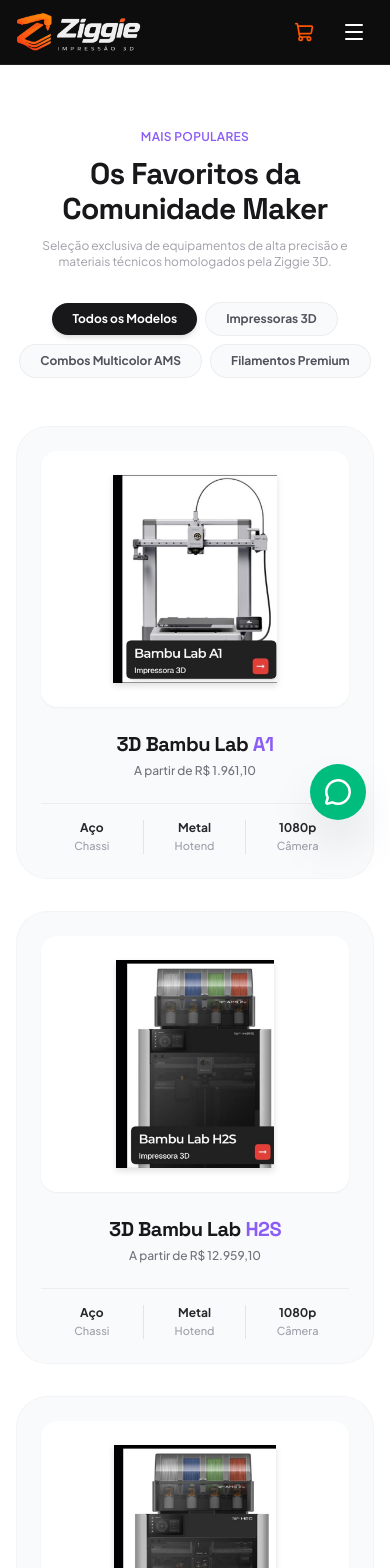
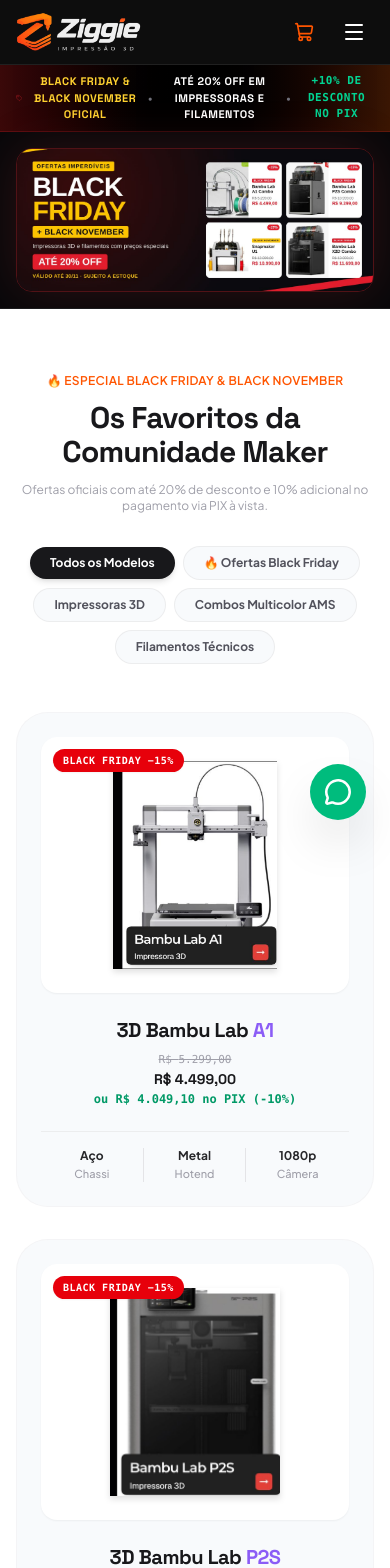
Before and after one commit to felipemartins008-create/ziggie, a React (Vite) app: page / in a window 390 px wide. Shown: the top 1568 px of the page. Built offline with nearby package versions, Linux system fonts and the light colour scheme; no server answers.

Commit message:
feat: Banner oficial de Black Friday sob o cabecalho, precos promocionais e integracao Shopify

```diff
--- a/src/App.jsx
+++ b/src/App.jsx
@@ -1,5 +1,6 @@
 import React, { useState, useEffect } from 'react';
 import { EcommerceHeader } from './components/EcommerceHeader';
+import { BlackFridayBanner } from './components/BlackFridayBanner';
 import { EcommerceStore } from './components/EcommerceStore';
 import { FloatingWhatsApp } from './components/FloatingWhatsApp';
 import { EcommerceFooter } from './components/EcommerceFooter';
@@ -115,7 +116,16 @@ export function App() {
         onSelectCategory={setActiveCategory}
       />
 
-      {/* 2. Main E-Commerce Catalog & Store Experience */}
+      {/* 2. Official Black Friday & Black November Banner (Directly below header) */}
+      <BlackFridayBanner
+        onBannerClick={() => {
+          setActiveCategory('black-friday');
+          const el = document.getElementById('ofertas');
+          if (el) el.scrollIntoView({ behavior: 'smooth' });
+        }}
+      />
+
+      {/* 3. Main E-Commerce Catalog & Store Experience */}
       <main>
         <EcommerceStore
           onAddToCart={handleAddToCart}
--- /dev/null
+++ b/src/components/BlackFridayBanner.jsx
@@ -0,0 +1,44 @@
+import React from 'react';
+import { Sparkles, ArrowDown, Tag } from 'lucide-react';
+
+export function BlackFridayBanner({ onBannerClick }) {
+  return (
+    <section className="w-full bg-[#08080a] border-b border-white/[0.08] relative overflow-hidden">
+      {/* Top micro-ticker */}
+      <div className="bg-gradient-to-r from-red-950/80 via-black to-amber-950/80 border-b border-red-500/20 py-2 px-4 text-center">
+        <div className="flex items-center justify-center gap-2 text-[11px] sm:text-xs font-bold tracking-wider uppercase text-amber-300 font-['Space_Grotesk']">
+          <Tag className="w-3.5 h-3.5 text-red-500 animate-pulse" />
+          <span>BLACK FRIDAY & BLACK NOVEMBER OFICIAL</span>
+          <span className="text-zinc-500">•</span>
+          <span className="text-white">ATÉ 20% OFF EM IMPRESSORAS E FILAMENTOS</span>
+          <span className="text-zinc-500">•</span>
+          <span className="text-emerald-400 font-mono">+10% DE DESCONTO NO PIX</span>
+        </div>
+      </div>
+
+      {/* Main Banner Visual Container */}
+      <div className="max-w-7xl mx-auto px-4 sm:px-6 lg:px-8 py-4 sm:py-6">
+        <div
+          onClick={onBannerClick}
+          className="relative rounded-2xl sm:rounded-3xl overflow-hidden border border-red-500/30 shadow-[0_0_50px_rgba(239,68,68,0.15)] group cursor-pointer transition-all duration-300 hover:border-amber-500/50 hover:shadow-[0_0_60px_rgba(245,158,11,0.2)]"
+        >
+          <img
+            src="/images/black-friday-banner.png"
+            alt="Black Friday + Black November Ziggie 3D"
+            className="w-full h-auto object-cover sm:object-contain block transition-transform duration-500 group-hover:scale-[1.01]"
+          />
+
+          {/* Subtle hover overlay indicator */}
+          <div className="absolute inset-0 bg-gradient-to-t from-black/60 via-transparent to-transparent opacity-0 group-hover:opacity-100 transition-opacity duration-300 flex items-end justify-center pb-4">
+            <span className="inline-flex items-center gap-1.5 px-4 py-1.5 rounded-full bg-red-600 text-white text-xs font-bold shadow-lg transform translate-y-2 group-hover:translate-y-0 transition-transform duration-200">
+              <span>Conferir Ofertas da Tabela Oficial</span>
+              <ArrowDown className="w-3.5 h-3.5" />
+            </span>
+          </div>
+        </div>
+      </div>
+    </section>
+  );
+}
+
+export default BlackFridayBanner;
--- a/src/components/EcommerceStore.jsx
+++ b/src/components/EcommerceStore.jsx
@@ -21,20 +21,25 @@ export function EcommerceStore({ onAddToCart, onOpenDetail, searchQuery = '', ac
   const filteredProducts = useMemo(() => {
     let list = [...ALL_PRODUCTS];
 
-    // Priority ordering so the favorites from the screenshot appear right at the top:
-    // A1, H2S, H2D, X2D, A1 Mini, Snapmaker U1, Combos, Filamentos
+    // Priority ordering with the 4 featured Black Friday cards from the banner up top:
+    // A1 Combo, P2S Combo, Snapmaker U1, X2D Combo, followed by A1, A1 Mini, H2S, H2D, etc.
     const priorityOrder = [
+      'bambu-a1-combo',
+      'bambu-p2s',
+      'snapmaker-u1',
+      'bambu-x2d',
       'bambu-a1-standalone',
+      'bambu-a1-mini-combo',
+      'bambu-a1-mini-standalone',
       'bambu-h2s',
       'bambu-h2d',
-      'bambu-x2d',
-      'bambu-a1-combo',
-      'bambu-a1-mini-standalone',
-      'snapmaker-u1',
-      'bambu-p2s',
-      'ziggie-tough-pla-preto',
-      'filament-printalot-pla-preto',
-      'filament-bambulab-pla-lite'
+      'bambu-a2l',
+      'filament-bambu-pla-lite',
+      'filament-bambu-pla-basic',
+      'filament-bambu-petg',
+      'filament-sanlu-pla-plus',
+      'filament-printalot-pla',
+      'filament-panchona-matte'
     ];
 
     list.sort((a, b) => {
@@ -58,6 +63,7 @@ export function EcommerceStore({ onAddToCart, onOpenDetail, searchQuery = '', ac
 
       // Category
       if (selectedCategory !== 'all') {
+        if (selectedCategory === 'black-friday' && !product.badge?.includes('BLACK') && !product.promoTag) return false;
         if (selectedCategory === 'Impressoras 3D' && product.category !== 'Impressoras 3D') return false;
         if (selectedCategory === 'Filamentos' && product.category !== 'Filamentos') return false;
         if (selectedCategory === 'Combos' && !product.name.includes('Combo')) return false;
@@ -110,28 +116,29 @@ export function EcommerceStore({ onAddToCart, onOpenDetail, searchQuery = '', ac
   };
 
   return (
-    <section className="bg-white text-zinc-900 py-16 sm:py-24 font-sans min-h-screen">
+    <section id="ofertas" className="bg-white text-zinc-900 py-16 sm:py-24 font-sans min-h-screen">
       <div className="max-w-7xl mx-auto px-4 sm:px-6 lg:px-8">
 
         {/* ================= 1. MINIMALIST CENTERED HEADER (MATCHES REFERENCE) ================= */}
         <div className="text-center max-w-3xl mx-auto mb-12 sm:mb-16">
-          <span className="text-xs sm:text-sm font-semibold tracking-wide text-[#8B5CF6] uppercase block mb-3 font-sans">
-            Mais Populares
+          <span className="text-xs sm:text-sm font-semibold tracking-wide text-[#ff5500] uppercase block mb-3 font-sans">
+            🔥 Especial Black Friday & Black November
           </span>
           <h1 className="text-3xl sm:text-4xl md:text-5xl font-black text-zinc-900 tracking-tight leading-[1.15] font-['Space_Grotesk']">
             Os Favoritos da Comunidade Maker
           </h1>
           <p className="text-xs sm:text-sm text-zinc-400 mt-3 font-normal max-w-xl mx-auto">
-            Seleção exclusiva de equipamentos de alta precisão e materiais técnicos homologados pela Ziggie 3D.
+            Ofertas oficiais com até 20% de desconto e 10% adicional no pagamento via PIX à vista.
           </p>
 
           {/* Minimalist Pill Filter Bar */}
           <div className="flex flex-wrap items-center justify-center gap-2 mt-8">
             {[
               { id: 'all', label: 'Todos os Modelos' },
+              { id: 'black-friday', label: '🔥 Ofertas Black Friday' },
               { id: 'Impressoras 3D', label: 'Impressoras 3D' },
               { id: 'Combos', label: 'Combos Multicolor AMS' },
-              { id: 'Filamentos', label: 'Filamentos Premium' }
+              { id: 'Filamentos', label: 'Filamentos Técnicos' }
             ].map(tab => (
               <button
                 key={tab.id}
@@ -164,6 +171,7 @@ export function EcommerceStore({ onAddToCart, onOpenDetail, searchQuery = '', ac
             {filteredProducts.map((product) => {
               const { brandPrefix, modelHighlight, specs } = getProductDisplayData(product);
               const formattedPrice = product.price.toLocaleString('pt-BR', { minimumFractionDigits: 2 });
+              const formattedPix = product.pixPrice ? product.pixPrice.toLocaleString('pt-BR', { minimumFractionDigits: 2 }) : null;
 
               return (
                 <div
@@ -174,6 +182,13 @@ export function EcommerceStore({ onAddToCart, onOpenDetail, searchQuery = '', ac
 
                   {/* Inner White Product Canvas Card (Reference card-within-card) */}
                   <div className="bg-white rounded-2xl p-6 mb-6 h-64 sm:h-72 flex items-center justify-center shadow-xs group-hover:scale-[1.03] transition-transform duration-300 relative overflow-hidden">
+                    {/* Promo Badge Tag */}
+                    {product.badge && (
+                      <span className="absolute top-3 left-3 px-2.5 py-1 rounded-full text-[10px] font-extrabold uppercase tracking-wider bg-red-600 text-white shadow-xs z-10 font-mono">
+                        {product.badge}
+                      </span>
+                    )}
+
                     <img
                       src={product.image}
                       alt={product.name}
@@ -187,7 +202,7 @@ export function EcommerceStore({ onAddToCart, onOpenDetail, searchQuery = '', ac
                         e.stopPropagation();
                         onAddToCart(product);
                       }}
-                      className="absolute bottom-3 right-3 w-10 h-10 rounded-full bg-zinc-900 hover:bg-[#8B5CF6] text-white flex items-center justify-center opacity-0 group-hover:opacity-100 transition-all duration-200 shadow-md transform translate-y-2 group-hover:translate-y-0 cursor-pointer"
+                      className="absolute bottom-3 right-3 w-10 h-10 rounded-full bg-zinc-900 hover:bg-[#ff5500] text-white flex items-center justify-center opacity-0 group-hover:opacity-100 transition-all duration-200 shadow-md transform translate-y-2 group-hover:translate-y-0 cursor-pointer"
                       title="Adicionar ao carrinho"
                     >
                       <ShoppingCart className="w-4 h-4" />
@@ -201,9 +216,21 @@ export function EcommerceStore({ onAddToCart, onOpenDetail, searchQuery = '', ac
                       <span className="text-[#8B5CF6] font-extrabold">{modelHighlight}</span>
                     </h2>
 
-                    <p className="text-xs sm:text-sm text-zinc-500 font-medium mt-1">
-                      A partir de R$ {formattedPrice}
-                    </p>
+                    <div className="mt-2 flex flex-col items-center justify-center">
+                      {product.oldPrice && (
+                        <span className="text-[11px] text-zinc-400 line-through font-mono">
+                          R$ {product.oldPrice.toLocaleString('pt-BR', { minimumFractionDigits: 2 })}
+                        </span>
+                      )}
+                      <p className="text-sm sm:text-base text-zinc-900 font-extrabold font-['Space_Grotesk']">
+                        R$ {formattedPrice}
+                      </p>
+                      {formattedPix && (
+                        <p className="text-xs text-emerald-600 font-bold mt-0.5 font-mono">
+                          ou R$ {formattedPix} no PIX (-10%)
+                        </p>
+                      )}
+                    </div>
                   </div>
 
                   {/* Minimalist 3-Column Specs Divider (Exact Reference Layout) */}
--- a/src/data/products.js
+++ b/src/data/products.js
@@ -1,24 +1,26 @@
 import shopifyMapping from './shopify_mapping.json';
 
 const BASE_PRODUCTS = [
-  // --- IMPRESSORAS 3D (COM COMBOS E MODELOS STANDALONE) ---
+  // --- IMPRESSORAS 3D (BLACK FRIDAY & BLACK NOVEMBER OFICIAL) ---
   {
     id: 'bambu-a1-combo',
     name: 'Impressora 3D Bambu Lab A1 com AMS Lite Combo',
     category: 'Impressoras 3D',
     subCategory: 'Multimaterial',
     brand: 'Bambu Lab',
-    price: 4498.50,
+    price: 4499.00,
     oldPrice: 5299.00,
     installments: 12,
-    installmentValue: 374.88,
-    pixDiscountPercent: 5,
+    installmentValue: 374.92,
+    pixDiscountPercent: 10,
+    pixPrice: 4049.10,
     image: '/images/printer-bambu-a1.png',
-    badge: 'COMBO 4 CORES',
+    badge: 'BLACK FRIDAY −15%',
+    promoTag: 'black-friday',
     rating: 5.0,
     reviewsCount: 184,
     inStock: true,
-    sku: 'BL-A1-AMS-COMBO',
+    sku: 'PF002-A+SA005-EU2',
     specs: {
       volume: '256 x 256 x 256 mm',
       speed: '500 mm/s',
@@ -37,17 +39,19 @@ const BASE_PRODUCTS = [
     category: 'Impressoras 3D',
     subCategory: 'Bedslinger',
     brand: 'Bambu Lab',
-    price: 1961.10,
-    oldPrice: 2490.00,
+    price: 2999.00,
+    oldPrice: 3529.00,
     installments: 12,
-    installmentValue: 163.42,
-    pixDiscountPercent: 5,
+    installmentValue: 249.92,
+    pixDiscountPercent: 10,
+    pixPrice: 2699.10,
     image: '/images/printer-bambu-a1.png',
-    badge: 'POPULAR',
+    badge: 'BLACK FRIDAY −15%',
+    promoTag: 'black-friday',
     rating: 4.9,
     reviewsCount: 112,
     inStock: true,
-    sku: 'BL-A1-STANDALONE',
+    sku: 'PF002-A-US2',
     specPills: [
       { val: 'Aço', label: 'Chassi' },
       { val: 'Metal', label: 'Hotend' },
@@ -69,17 +73,19 @@ const BASE_PRODUCTS = [
     category: 'Impressoras 3D',
     subCategory: 'Compacta',
     brand: 'Bambu Lab',
-    price: 2178.50,
+    price: 2179.00,
     oldPrice: 2319.00,
     installments: 12,
-    installmentValue: 181.54,
-    pixDiscountPercent: 5,
+    installmentValue: 181.58,
+    pixDiscountPercent: 10,
+    pixPrice: 1961.10,
     image: '/images/printer-bambu-a1-mini.png',
-    badge: 'MELHOR CUSTO-BENEFÍCIO',
+    badge: 'BLACK FRIDAY −6%',
+    promoTag: 'black-friday',
     rating: 4.9,
     reviewsCount: 96,
     inStock: true,
-    sku: 'BL-A1-MINI',
+    sku: 'PF002-M-EU',
     specs: {
       volume: '180 x 180 x 180 mm',
       speed: '500 mm/s',
@@ -96,17 +102,19 @@ const BASE_PRODUCTS = [
     category: 'Impressoras 3D',
     subCategory: 'Multimaterial',
     brand: 'Bambu Lab',
-    price: 3598.50,
+    price: 3599.00,
     oldPrice: 4159.00,
     installments: 12,
-    installmentValue: 299.88,
-    pixDiscountPercent: 5,
+    installmentValue: 299.92,
+    pixDiscountPercent: 10,
+    pixPrice: 3239.10,
     image: '/images/printer-bambu-a1-mini.png',
-    badge: 'MINI + 4 CORES',
+    badge: 'BLACK FRIDAY −13%',
+    promoTag: 'black-friday',
     rating: 5.0,
     reviewsCount: 145,
     inStock: true,
-    sku: 'BL-A1-MINI-COMBO',
+    sku: 'PF002-M+SA005-EU',
     specs: {
       volume: '180 x 180 x 180 mm',
       speed: '500 mm/s',
@@ -119,21 +127,23 @@ const BASE_PRODUCTS = [
   },
   {
     id: 'bambu-a2l',
-    name: 'Impressora 3D Bambu Lab A2L CoreXY',
+    name: 'Impressora 3D Bambu Lab A2L Combo CoreXY',
     category: 'Impressoras 3D',
     subCategory: 'CoreXY',
     brand: 'Bambu Lab',
-    price: 3890.00,
-    oldPrice: 4290.00,
+    price: 6899.00,
+    oldPrice: null,
     installments: 12,
-    installmentValue: 324.16,
-    pixDiscountPercent: 5,
+    installmentValue: 574.92,
+    pixDiscountPercent: 10,
+    pixPrice: 6209.10,
     image: '/images/printer-bambu-a2l.png',
-    badge: 'LANÇAMENTO',
+    badge: 'LANÇAMENTO COMBO',
+    promoTag: 'black-november',
     rating: 4.9,
     reviewsCount: 42,
     inStock: true,
-    sku: 'BL-A2L-COREXY',
+    sku: 'PF005-HV+SA005',
     specs: {
       volume: '256 x 256 x 256 mm',
       speed: '500 mm/s',
@@ -146,21 +156,23 @@ const BASE_PRODUCTS = [
   },
   {
     id: 'bambu-p2s',
-    name: 'Impressora 3D Bambu Lab P2S Enclosed',
+    name: 'Impressora 3D Bambu Lab P2S Combo Enclosed',
     category: 'Impressoras 3D',
     subCategory: 'Gabinete Fechado',
     brand: 'Bambu Lab',
-    price: 6490.00,
-    oldPrice: 7190.00,
+    price: 9399.00,
+    oldPrice: 10999.00,
     installments: 12,
-    installmentValue: 540.83,
-    pixDiscountPercent: 5,
+    installmentValue: 783.25,
+    pixDiscountPercent: 10,
+    pixPrice: 8459.10,
     image: '/images/printer-bambu-p2s.png',
-    badge: 'BEST-SELLER FECHADA',
+    badge: 'BLACK FRIDAY −15%',
+    promoTag: 'black-friday',
     rating: 5.0,
     reviewsCount: 168,
     inStock: true,
-    sku: 'BL-P2S-ENCLOSED',
+    sku: 'PF004-U+SA007-EU1',
     specs: {
       volume: '256 x 256 x 256 mm',
       speed: '500 mm/s',
@@ -173,21 +185,23 @@ const BASE_PRODUCTS = [
   },
   {
     id: 'bambu-x2d',
-    name: 'Impressora 3D Bambu Lab X2D Industrial Dual Lidar',
+    name: 'Impressora 3D Bambu Lab X2D Combo Dual Lidar',
     category: 'Impressoras 3D',
     subCategory: 'Gabinete Fechado',
     brand: 'Bambu Lab',
-    price: 12900.00,
-    oldPrice: 14200.00,
+    price: 11699.00,
+    oldPrice: 13999.00,
     installments: 12,
-    installmentValue: 1075.00,
-    pixDiscountPercent: 5,
+    installmentValue: 974.92,
+    pixDiscountPercent: 10,
+    pixPrice: 10529.10,
     image: '/images/printer-bambu-x2d.png',
-    badge: 'FLAGSHIP INDUSTRIAL',
+    badge: 'BLACK FRIDAY −16%',
+    promoTag: 'black-friday',
     rating: 5.0,
     reviewsCount: 38,
     inStock: true,
-    sku: 'BL-X2D-INDUSTRIAL',
+    sku: 'PF004-P+SA007-HV',
     specs: {
       volume: '300 x 300 x 300 mm',
       speed: '600 mm/s',
@@ -200,23 +214,25 @@ const BASE_PRODUCTS = [
   },
   {
     id: 'bambu-h2s',
-    name: 'Impressora 3D Bambu Lab H2S',
+    name: 'Impressora 3D Bambu Lab H2S Combo Gabinete Fechado',
     shortTitle: '3D Bambu Lab',
     modelAccent: 'H2S',
     category: 'Impressoras 3D',
     subCategory: 'Gabinete Fechado',
     brand: 'Bambu Lab',
-    price: 12959.10,
-    oldPrice: 14500.00,
+    price: 16999.00,
+    oldPrice: 19299.00,
     installments: 12,
-    installmentValue: 1079.92,
-    pixDiscountPercent: 5,
+    installmentValue: 1416.58,
+    pixDiscountPercent: 10,
+    pixPrice: 15299.10,
     image: '/images/printer-bambu-h2s.png',
-    badge: 'POPULAR',
+    badge: 'BLACK FRIDAY −12%',
+    promoTag: 'black-friday',
     rating: 4.9,
     reviewsCount: 42,
     inStock: true,
-    sku: 'BL-H2S-PRO',
+    sku: 'PF003-S+SA007-HV1',
     specPills: [
       { val: 'Aço', label: 'Chassi' },
       { val: 'Metal', label: 'Hotend' },
@@ -233,23 +249,25 @@ const BASE_PRODUCTS = [
   },
   {
     id: 'bambu-h2d',
-    name: 'Impressora 3D Bambu Lab H2D Duplo Cabeçote Pro',
+    name: 'Impressora 3D Bambu Lab H2D Combo Pro Duplo Cabeçote',
     shortTitle: '3D Bambu Lab',
     modelAccent: 'H2D',
     category: 'Impressoras 3D',
     subCategory: 'Duplo Cabeçote',
     brand: 'Bambu Lab',
-    price: 17999.10,
-    oldPrice: 19500.00,
+    price: 22999.00,
+    oldPrice: 25899.00,
     installments: 12,
-    installmentValue: 1499.92,
-    pixDiscountPercent: 5,
+    installmentValue: 1916.58,
+    pixDiscountPercent: 10,
+    pixPrice: 20699.10,
     image: '/images/printer-bambu-h2d.png',
-    badge: 'DUAL EXTRUDER',
+    badge: 'BLACK FRIDAY −11%',
+    promoTag: 'black-friday',
     rating: 5.0,
     reviewsCount: 38,
     inStock: true,
-    sku: 'BL-H2D-DUAL',
+    sku: 'PF003-D+SA007-HV1',
     specPills: [
       { val: 'Aço', label: 'Chassi' },
       { val: 'Metal', label: 'Hotend' },
@@ -270,13 +288,15 @@ const BASE_PRODUCTS = [
     category: 'Impressoras 3D',
     subCategory: 'Multi-Toolhead',
     brand: 'Snapmaker',
-    price: 15900.00,
-    oldPrice: 17500.00,
+    price: 10990.00,
+    oldPrice: 12990.00,
     installments: 12,
-    installmentValue: 1325.00,
-    pixDiscountPercent: 5,
+    installmentValue: 915.83,
+    pixDiscountPercent: 10,
+    pixPrice: 9891.00,
     image: '/images/snapmaker-u1-banner.png',
-    badge: 'TROCA RÁPIDA 4 BICOS',
+    badge: 'BLACK NOVEMBER −15%',
+    promoTag: 'black-november',
     rating: 5.0,
     reviewsCount: 54,
     inStock: true,
@@ -291,20 +311,21 @@ const BASE_PRODUCTS = [
     description: 'Inovação radical em impressão multicolorida: 4 ferramentas dedicadas que trocam em milissegundos sem misturar materiais nem desperdiçar filamento.'
   },
 
-  // --- CATÁLOGO OFICIAL DE FILAMENTOS ---
+  // --- CATÁLOGO OFICIAL DE FILAMENTOS (BLACK NOVEMBER) ---
   {
     id: 'filament-bambu-pla-lite',
     name: 'Filamento Bambu PLA Lite 1.75mm 1Kg',
     category: 'Filamentos',
     subCategory: 'PLA Lite (RFID)',
     brand: 'Bambu Lab',
-    price: 120.00,
+    price: 119.00,
     oldPrice: 139.00,
     installments: 6,
-    installmentValue: 20.00,
-    pixDiscountPercent: 5,
+    installmentValue: 19.83,
+    pixDiscountPercent: 10,
     image: '/images/filament-bambulab-pla-lite.png',
-    badge: '7 CORES DISPONÍVEIS',
+    badge: '7 CORES • REFIL R$ 99',
+    promoTag: 'black-november',
     rating: 5.0,
     reviewsCount: 142,
     inStock: true,
@@ -312,7 +333,7 @@ const BASE_PRODUCTS = [
     specs: {
       material: 'PLA Lite Original',
       diameter: '1.75 mm (±0.02 mm)',
-      weight: '1.0 kg Líquido',
+      weight: '1.0 kg Líquido (Refil R$ 99,00)',
       temp: '190 - 220 °C',
       rfid: 'Sim (Auto Reconhecido no AMS)'
     },
@@ -333,13 +354,14 @@ const BASE_PRODUCTS = [
     category: 'Filamentos',
     subCategory: 'PLA Basic (RFID)',
     brand: 'Bambu Lab',
-    price: 140.00,
-    oldPrice: 159.00,
+    price: 152.10,
+    oldPrice: 169.00,
     installments: 6,
-    installmentValue: 23.33,
-    pixDiscountPercent: 5,
+    installmentValue: 25.35,
+    pixDiscountPercent: 10,
     image: '/images/filament-bambulab-pla-lite.png',
-    badge: '3 CORES DISPONÍVEIS',
+    badge: 'BLACK NOVEMBER −10%',
+    promoTag: 'black-november',
     rating: 5.0,
     reviewsCount: 98,
     inStock: true,
@@ -347,7 +369,7 @@ const BASE_PRODUCTS = [
     specs: {
       material: 'PLA Basic Original',
       diameter: '1.75 mm (±0.02 mm)',
-      weight: '1.0 kg Líquido',
+      weight: '1.0 kg Líquido (Refil R$ 137,61)',
       temp: '190 - 220 °C',
       rfid: 'Sim (Auto Reconhecido no AMS)'
     },
@@ -364,13 +386,14 @@ const BASE_PRODUCTS = [
     category: 'Filamentos',
     subCategory: 'PETG Técnico',
     brand: 'Bambu Lab',
-    price: 140.00,
-    oldPrice: 159.00,
+    price: 152.10,
+    oldPrice: 169.00,
     installments: 6,
-    installmentValue: 23.33,
-    pixDiscountPercent: 5,
+    installmentValue: 25.35,
+    pixDiscountPercent: 10,
     image: '/images/filament-bambulab-pla-lite.png',
-    badge: '1 COR DISPONÍVEL',
+    badge: 'BLACK NOVEMBER −10%',
+    promoTag: 'black-november',
     rating: 4.9,
     reviewsCount: 64,
     inStock: true,
@@ -393,13 +416,14 @@ const BASE_PRODUCTS = [
     category: 'Filamentos',
     subCategory: 'PLA+',
     brand: 'Sanlu',
-    price: 110.00,
-    oldPrice: 129.00,
+    price: 93.58,
+    oldPrice: 110.09,
     installments: 6,
-    installmentValue: 18.33,
-    pixDiscountPercent: 5,
+    installmentValue: 15.60,
+    pixDiscountPercent: 10,
     image: '/images/filament-sunlu-white.png',
-    badge: '2 CORES DISPONÍVEIS',
+    badge: 'BLACK NOVEMBER −15%',
+    promoTag: 'black-november',
     rating: 4.8,
     reviewsCount: 115,
     inStock: true,
@@ -427,9 +451,10 @@ const BASE_PRODUCTS = [
     oldPrice: 145.00,
     installments: 6,
     installmentValue: 21.65,
-    pixDiscountPercent: 5,
+    pixDiscountPercent: 10,
     image: '/images/filament-printalot-pla-preto.png',
-    badge: '4 CORES DISPONÍVEIS',
+    badge: 'BLACK NOVEMBER −10%',
+    promoTag: 'black-november',
     rating: 4.9,
     reviewsCount: 88,
     inStock: true,
@@ -455,13 +480,14 @@ const BASE_PRODUCTS = [
     category: 'Filamentos',
     subCategory: 'Matte Fosco',
     brand: 'Panchona',
-    price: 130.00,
-    oldPrice: 149.00,
+    price: 99.59,
+    oldPrice: 117.17,
     installments: 6,
-    installmentValue: 21.66,
-    pixDiscountPercent: 5,
+    installmentValue: 16.60,
+    pixDiscountPercent: 10,
     image: '/images/filament-panchroma-magenta.png',
-    badge: '2 CORES DISPONÍVEIS',
+    badge: 'BLACK NOVEMBER −15%',
+    promoTag: 'black-november',
     rating: 5.0,
     reviewsCount: 52,
     inStock: true,
@@ -484,11 +510,15 @@ const BASE_PRODUCTS = [
 export const ALL_PRODUCTS = BASE_PRODUCTS.map(p => {
   const mapData = shopifyMapping[p.id];
   const realPrice = mapData?.price ? parseFloat(mapData.price) : p.price;
+  const realOldPrice = mapData?.oldPrice ? parseFloat(mapData.oldPrice) : (p.oldPrice || null);
+  const pixPrice = +(realPrice * 0.90).toFixed(2);
   return {
     ...p,
     price: realPrice,
-    oldPrice: p.oldPrice,
+    oldPrice: realOldPrice,
     installmentValue: p.installments ? +(realPrice / p.installments).toFixed(2) : 0,
+    pixDiscountPercent: 10,
+    pixPrice: pixPrice,
     shopifyVariantId: mapData ? String(mapData.shopifyVariantId) : undefined,
     shopifyProductId: mapData ? String(mapData.shopifyProductId) : undefined,
     colorVariants: mapData?.colorVariants || [],
```
Also changed, not shown: src/components/ProductDetailModal.jsx (+24 -8 lines), src/data/shopify_mapping.json (+87 -38 lines), public/images/black-friday-banner.png (added), 1 other file (tests, documents, lock files or other folders).
